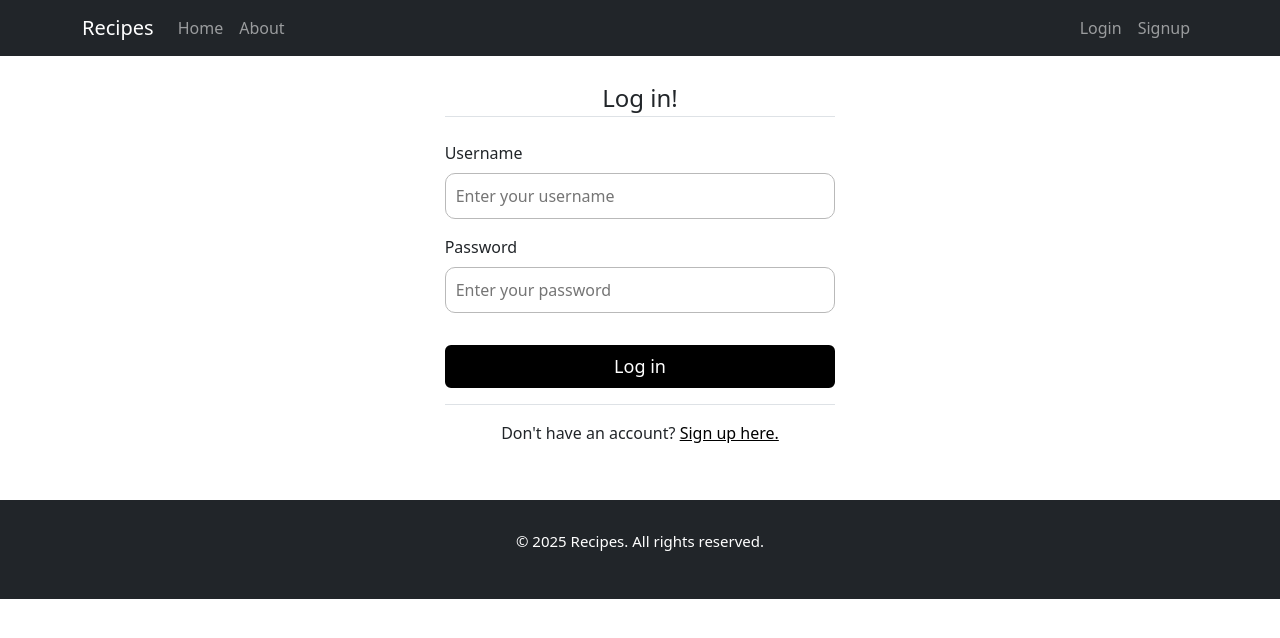
After one commit to mohamedmostafa33/recipes_app, a Django app: page /login/ in a window 1280 px wide. The commit adds this page. Shown: the top 638 px of the page. Run offline with Django 5.2, Linux system fonts and the light colour scheme.

Commit message:
Finish auth (login, logout) features.

```diff
--- a/config/settings.py
+++ b/config/settings.py
@@ -138,3 +138,6 @@ STATICFILES_DIRS = [
 # https://docs.djangoproject.com/en/5.1/ref/settings/#default-auto-field
 
 DEFAULT_AUTO_FIELD = 'django.db.models.BigAutoField'
+
+#########################################################################
+LOGIN_REDIRECT_URL = 'recipes-home'
--- a/config/urls.py
+++ b/config/urls.py
@@ -19,9 +19,13 @@ from django.urls import path, include
 from users import views as user_views
 from django.conf.urls.static import static
 from django.conf import settings
+from django.contrib.auth import views as auth_views
 
 urlpatterns = [
     path('admin/', admin.site.urls),
     path('', include('recipes.urls')),
-    path('register/',user_views.register, name="user-register")
+    path('register/',user_views.register, name="user-register"),
+    path('login/',user_views.user_login, name="user-login"),
+    path('logout/', user_views.user_logout, name="user-logout")
+
 ] + static(settings.MEDIA_URL, document_root=settings.MEDIA_ROOT)
--- a/recipes/templates/recipes/base.html
+++ b/recipes/templates/recipes/base.html
@@ -40,6 +40,14 @@
                         </li>
                     </ul>
                 </div>
+                <div class="navbar-nav">
+                    {% if user.is_authenticated %}
+                    <a href="{% url 'user-logout' %}" class="nav-link nav-item">Logout</a>
+                    {% else %}
+                    <a href="{% url 'user-login' %}" class="nav-link nav-item">Login</a>
+                    <a href="{% url 'user-register' %}" class="nav-link nav-item">Signup</a>
+                    {% endif %}
+                </div>
         </div>
     </nav>
 
--- a/static/users/css/custom.css
+++ b/static/users/css/custom.css
@@ -1,3 +1,7 @@
+body{
+    height: 100%;
+}
+
 .mb-3 input, .mb-4 input{
     padding: 10px;
     border-radius: 10px;
@@ -40,3 +44,7 @@
     font-size: 15px;
     text-align: center;
 }
+
+.log-m3 p{
+    margin-bottom: 55px;
+}
--- a/users/forms.py
+++ b/users/forms.py
@@ -3,7 +3,7 @@ from django.contrib.auth.models import User
 from django.contrib.auth.forms import UserCreationForm
 
 class UserRegisterForm(UserCreationForm):
-    username = forms.CharField(widget= forms.TextInput(attrs={'placeholder' : 'Your Username'}))
+    username = forms.CharField(widget=forms.TextInput(attrs={'placeholder' : 'Your Username'}))
     email = forms.EmailField(widget=forms.EmailInput(attrs={'placeholder' : 'Your Email'}))
     password1 = forms.CharField(widget=forms.PasswordInput(attrs={'placeholder' : 'You Password'}))
     password2 = forms.CharField(widget=forms.PasswordInput(attrs={'placeholder' : 'Repeat Password'}))
@@ -17,3 +17,7 @@ class UserRegisterForm(UserCreationForm):
             'password1',
             'password2'
         ]
+
+class UserLoginForm(forms.Form):
+    username = forms.CharField(widget=forms.TextInput(attrs={'placeholder' : 'Enter your username'}))
+    password = forms.CharField(widget=forms.PasswordInput(attrs={'placeholder' : 'Enter your password'}))
--- /dev/null
+++ b/users/templates/users/login.html
@@ -0,0 +1,40 @@
+{% extends 'recipes/base.html' %}
+
+{% block content %}
+        <div class="container mt-4">
+            <div class="row justify-content-center">
+                <div class="col-md-6">
+                    <form method="POST">
+                        {% csrf_token %}
+                        <fieldset class="form-group">
+                            <legend class="border-bottom mb-4 text-center">Log in!</legend>
+
+                            <div class="form-group mb-3">
+
+                                <label for="id_username">Username</label>
+                                <br>
+                                {{ form.username }}
+
+                            </div>
+
+                            <div class="form-group mb-3">
+
+                                <label for="id_password">Password</label>
+                                <br>
+                                {{ form.password }}
+
+                            </div>
+
+                            <div class="form-group py-3 text-center">
+                                <button type="submit" class="btn btn-primary w-100">Log in</button>
+                            </div>
+                        </fieldset>
+                    </form>
+
+                    <div class="border-top pt-3 text-center log-m3">
+                        <p>Don't have an account? <a href="{% url 'user-register' %}">Sign up here.</a></p>
+                    </div>
+                </div>
+            </div>
+        </div>
+{% endblock content %}
--- a/users/templates/users/register.html
+++ b/users/templates/users/register.html
@@ -48,7 +48,7 @@
             </form>
 
             <div class="border-top pt-3 text-center">
-                <p>Already have an account? <a href="#">Login here.</a></p>
+                <p>Already have an account? <a href="{% url 'user-login' %}">Login here.</a></p>
             </div>
         </div>
     </div>
--- a/users/views.py
+++ b/users/views.py
@@ -1,6 +1,7 @@
 from django.shortcuts import render, redirect
 from django.contrib import messages
 from . import forms
+from django.contrib.auth import authenticate, login, logout
 
 def register(request):
     if request.method == 'POST':
@@ -8,10 +9,40 @@ def register(request):
         if form.is_valid():
             username = form.cleaned_data.get('username')
             form.save()
-            messages.success(request, f"'{username}', you're account has been created!")
-            return redirect("recipes-home")
+            messages.success(request, f"'{username}', you're account has been created, Please Login.")
+            return redirect("user-login")
         else:
             messages.error(request, "There was an error with your registration. Please check the form.")
     else:
         form = forms.UserRegisterForm()
     return render(request, 'users/register.html', {'form' : form , 'title' : 'Register'})
+
+
+def user_login(request):
+    if request.method == 'POST':
+        form = forms.UserLoginForm(request.POST)
+
+        if form.is_valid():
+            username = form.cleaned_data['username']
+            password = form.cleaned_data['password']
+            user = authenticate(request, username=username, password=password)
+
+            if user is not None:
+                login(request, user)
+                return redirect("recipes-home")
+            else:
+                messages.error(request, "Invalid username or password")
+        else:
+            messages.error(request, "Please Enter a correct username and password. Note that both fields may be case sensitive.")
+    else:
+        form = forms.UserLoginForm()
+
+    return render(request, 'users/login.html', {'form': form, 'title' : 'Login'})
+
+
+def user_logout(request):
+    logout(request)
+
+    messages.success(request, "You have been logged out successfully.")
+
+    return render(request, 'users/logout.html')
```
Also changed, not shown: recipes/views.py (+0 -34 lines), users/templates/users/logout.html (added, +12 -0 lines), db.sqlite3. Lines whose indentation alone changed are shown as unchanged.
